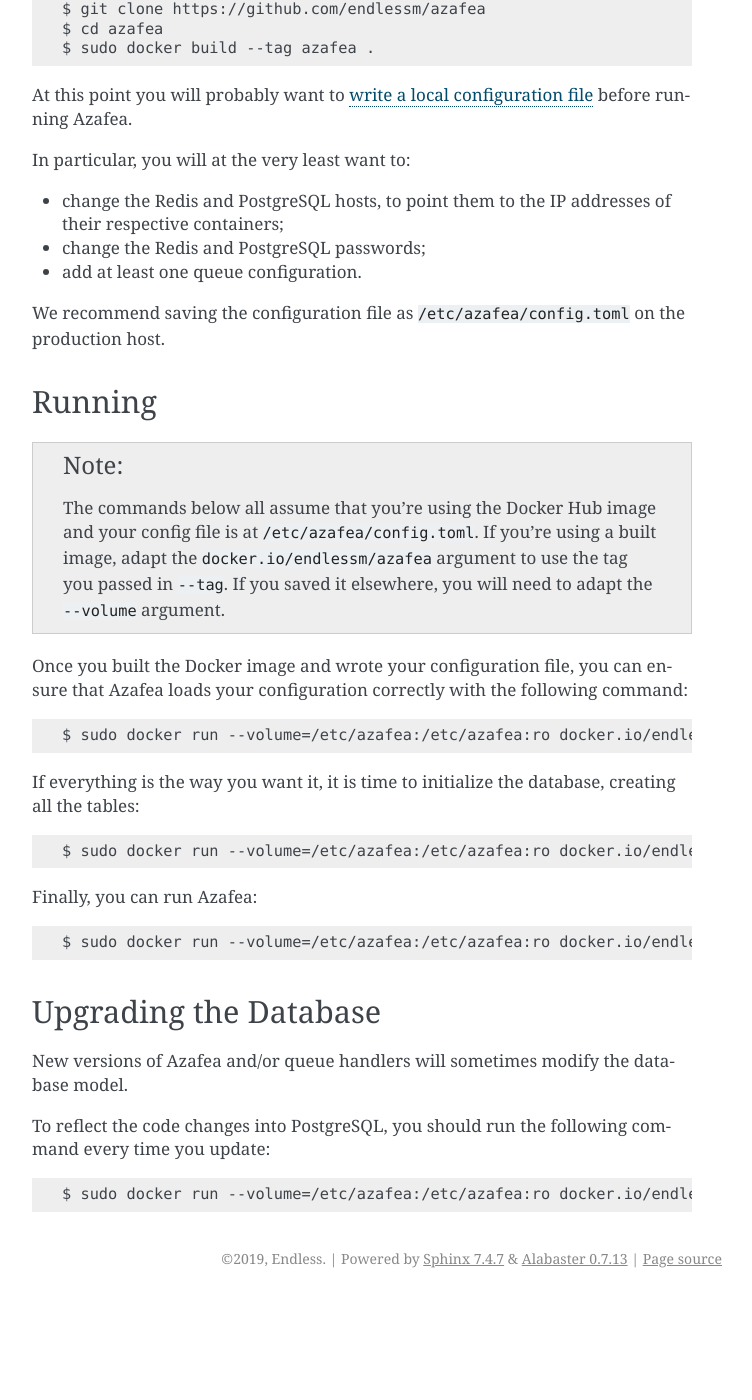
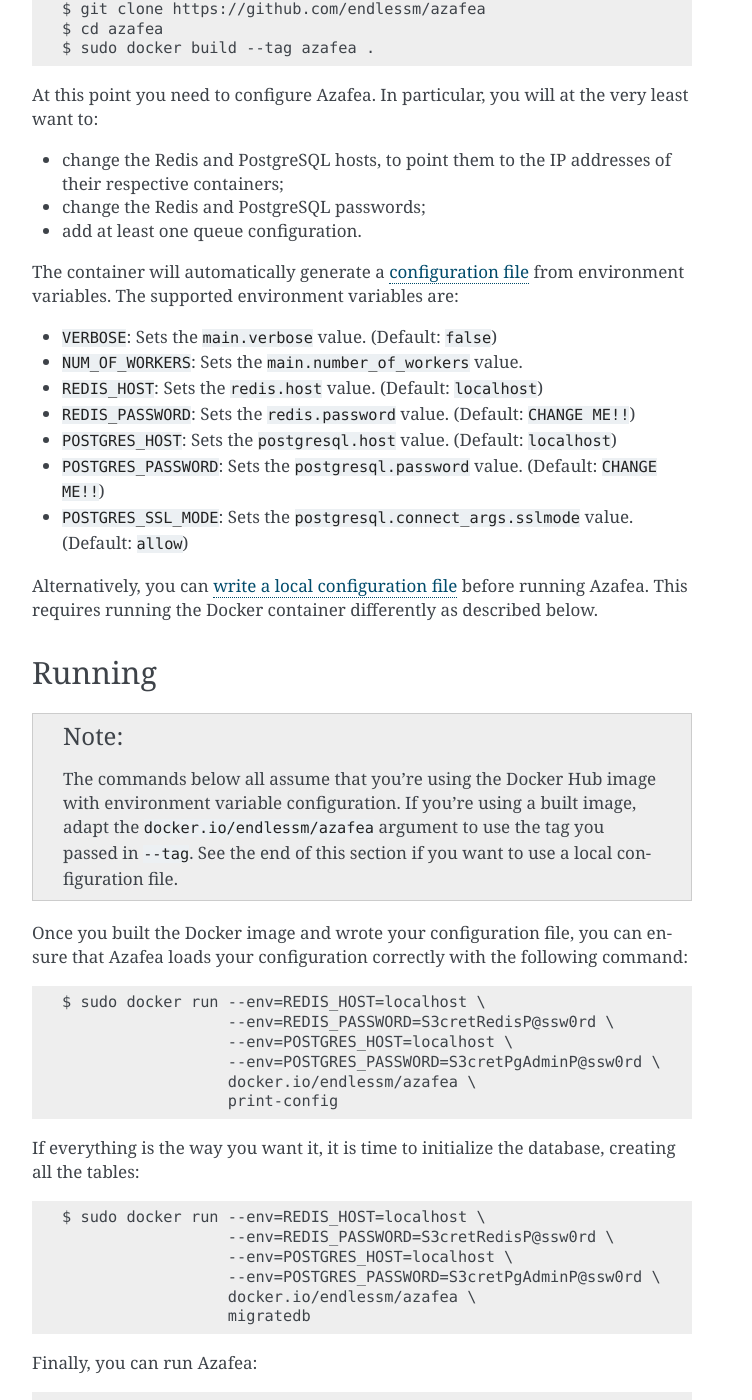
Before and after one commit to endlessm/azafea, a Sphinx documentation site: the page built from docs/source/install.rst, in a window 1280 px wide and 1400 px high, scrolled down 1554 px. Shown: the whole window, without its empty margins (388-1140 px from the left). Built offline with Sphinx 7.4.7, drawn with Linux system fonts in a browser that asks for light colours; before the commit the page ends 2852 px from its top, so only the background shows below that; some of the changed text lies outside the part shown.

Commit message:
docker: Use config generated by entrypoint
Currently if you run the image azafea will attempt to use
`/etc/azafea/config.toml` and not `/tmp/config.toml` as generated by the
entry point script from environment variables. While it's possible to
bind mount a local configuration file into the container, it fits better
with container orchestration software to use environment variables.
Change the documentation to express that but leave a note about how to
continue using a local configuration file.

Fixes: #188

```diff
--- a/docs/source/install.rst
+++ b/docs/source/install.rst
@@ -80,44 +80,84 @@
     $ cd azafea
     $ sudo docker build --tag azafea .
 
-At this point you will probably want to
-:doc:`write a local configuration file <configuration>` before running Azafea.
-
-In particular, you will at the very least want to:
+At this point you need to configure Azafea. In particular, you will at
+the very least want to:
 
 * change the Redis and PostgreSQL hosts, to point them to the IP addresses of
   their respective containers;
 * change the Redis and PostgreSQL passwords;
 * add at least one queue configuration.
 
-We recommend saving the configuration file as ``/etc/azafea/config.toml`` on
-the production host.
+The container will automatically generate a :doc:`configuration file
+<configuration>` from environment variables. The supported environment
+variables are:
 
+* ``VERBOSE``: Sets the ``main.verbose`` value. (Default: ``false``)
+* ``NUM_OF_WORKERS``: Sets the ``main.number_of_workers`` value.
+* ``REDIS_HOST``: Sets the ``redis.host`` value. (Default: ``localhost``)
+* ``REDIS_PASSWORD``: Sets the ``redis.password`` value. (Default: ``CHANGE
+  ME!!``)
+* ``POSTGRES_HOST``: Sets the ``postgresql.host`` value. (Default:
+  ``localhost``)
+* ``POSTGRES_PASSWORD``: Sets the ``postgresql.password`` value. (Default:
+  ``CHANGE ME!!``)
+* ``POSTGRES_SSL_MODE``: Sets the ``postgresql.connect_args.sslmode`` value.
+  (Default: ``allow``)
+
+Alternatively, you can :doc:`write a local configuration file <configuration>`
+before running Azafea. This requires running the Docker container differently
+as described below.
 
 Running
 =======
 
 .. note::
-    The commands below all assume that you're using the Docker Hub image and
-    your config file is at ``/etc/azafea/config.toml``. If you're using a built
-    image, adapt the ``docker.io/endlessm/azafea`` argument to use the tag you
-    passed in ``--tag``. If you saved it elsewhere, you will need to adapt the
-    ``--volume`` argument.
+    The commands below all assume that you're using the Docker Hub image with
+    environment variable configuration. If you're using a built image, adapt
+    the ``docker.io/endlessm/azafea`` argument to use the tag you passed in
+    ``--tag``. See the end of this section if you want to use a local
+    configuration file.
 
 Once you built the Docker image and wrote your configuration file, you can
 ensure that Azafea loads your configuration correctly with the following
 command::
 
-    $ sudo docker run --volume=/etc/azafea:/etc/azafea:ro docker.io/endlessm/azafea print-config
+    $ sudo docker run --env=REDIS_HOST=localhost \
+                      --env=REDIS_PASSWORD=S3cretRedisP@ssw0rd \
+                      --env=POSTGRES_HOST=localhost \
+                      --env=POSTGRES_PASSWORD=S3cretPgAdminP@ssw0rd \
+                      docker.io/endlessm/azafea \
+                      print-config
 
 If everything is the way you want it, it is time to initialize the database,
 creating all the tables::
 
-    $ sudo docker run --volume=/etc/azafea:/etc/azafea:ro docker.io/endlessm/azafea migratedb
+    $ sudo docker run --env=REDIS_HOST=localhost \
+                      --env=REDIS_PASSWORD=S3cretRedisP@ssw0rd \
+                      --env=POSTGRES_HOST=localhost \
+                      --env=POSTGRES_PASSWORD=S3cretPgAdminP@ssw0rd \
+                      docker.io/endlessm/azafea \
+                      migratedb
 
 Finally, you can run Azafea::
 
-    $ sudo docker run --volume=/etc/azafea:/etc/azafea:ro docker.io/endlessm/azafea run
+    $ sudo docker run --env=REDIS_HOST=localhost \
+                      --env=REDIS_PASSWORD=S3cretRedisP@ssw0rd \
+                      --env=POSTGRES_HOST=localhost \
+                      --env=POSTGRES_PASSWORD=S3cretPgAdminP@ssw0rd \
+                      docker.io/endlessm/azafea \
+                      run
+
+If you're using a local configuration file, 2 changes are needed. First, rather
+than passing ``--env`` to ``docker run``, the file needs to be mounted into the
+container using the ``--volume`` option. For example,
+``--volume=/path/to/config.toml:/config.toml:ro`` would mount the configuration
+file at ``/path/to/config.toml`` to ``/config.toml`` within the container and
+makes it read-only.
+
+Second, Azafea needs to be told about the location of the configuration within
+the container. This needs to be passed as the first argument in the container
+command using the ``-c`` option. For example, ``-c /config.toml print-config``.
 
 Upgrading the Database
 ======================
@@ -128,4 +168,9 @@
 To reflect the code changes into PostgreSQL, you should run the following
 command every time you update::
 
-    $ sudo docker run --volume=/etc/azafea:/etc/azafea:ro docker.io/endlessm/azafea migratedb
+    $ sudo docker run --env=REDIS_HOST=localhost \
+                      --env=REDIS_PASSWORD=S3cretRedisP@ssw0rd \
+                      --env=POSTGRES_HOST=localhost \
+                      --env=POSTGRES_PASSWORD=S3cretPgAdminP@ssw0rd \
+                      docker.io/endlessm/azafea \
+                      migratedb
```
Also changed, not shown: 1 other file.
